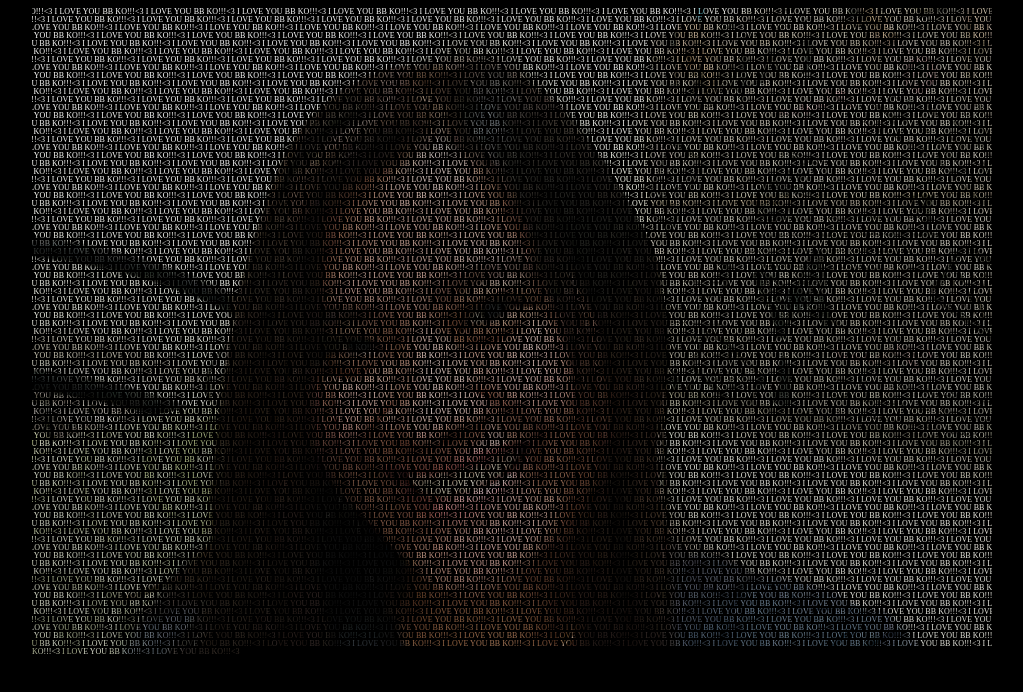
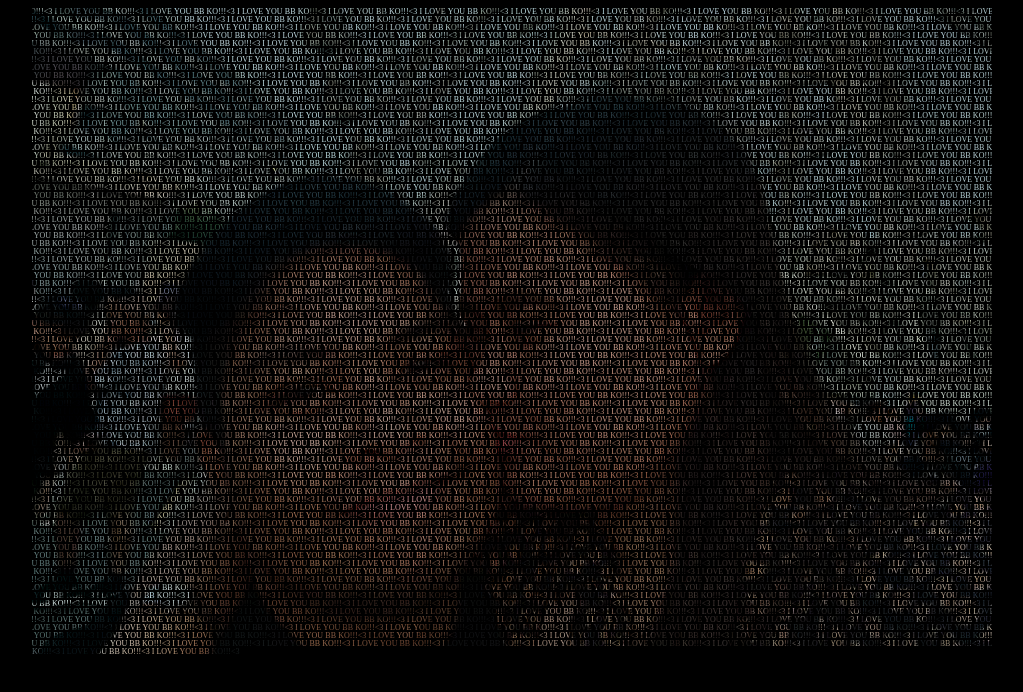
Before and after one commit to Cello888/bb, a plain HTML site: page index.html in a window 1280 px wide. Shown: the whole page, without its empty margins (128-1151 px from the left). Drawn offline with Linux system fonts and the light colour scheme.

Commit message:
Update main.css

```diff
--- a/main.css
+++ b/main.css
@@ -13,7 +13,7 @@ p {
     background-size: 100%;
     background-repeat: no-repeat;
     background-position: center;
-    background: url(bb1.jpg) no-repeat center 75%  ;
+    background: url(bb2.jpg) no-repeat center 75%  ;
     background-attachment: fixed;
     -webkit-background-clip: text;
     -webkit-text-fill-color: rgba(255, 255, 255, 0);
```
